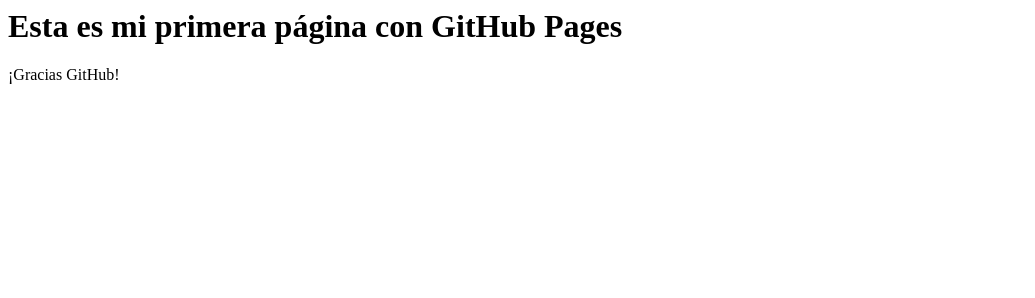
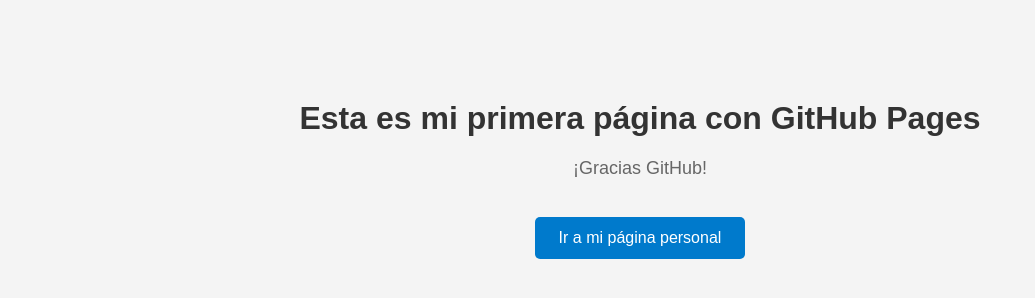
Before and after one commit to FelixTejada/Teja, a plain HTML site: page index.html in a window 1280 px wide. Shown: the whole page, without its empty margins (0-1035 px from the left). Drawn offline with Linux system fonts and the light colour scheme.

Commit message:
Update index.html

```diff
--- a/index.html
+++ b/index.html
@@ -1,4 +1,47 @@
-<html>
-<h1> Esta es mi primera página con GitHub Pages </h1>
-<p>¡Gracias GitHub!</p>
+<!DOCTYPE html>
+<html lang="es">
+  <head>
+    <meta charset="UTF-8">
+    <title>Mi página en GitHub Pages</title>
+    <style>
+      body {
+        font-family: Arial, sans-serif;
+        text-align: center;
+        margin-top: 100px;
+        background-color: #f4f4f4;
+      }
+
+      h1 {
+        color: #333;
+      }
+
+      p {
+        font-size: 18px;
+        color: #666;
+      }
+
+      button {
+        padding: 12px 24px;
+        font-size: 16px;
+        background-color: #007acc;
+        color: white;
+        border: none;
+        border-radius: 5px;
+        cursor: pointer;
+        margin-top: 20px;
+      }
+
+      button:hover {
+        background-color: #005fa3;
+      }
+    </style>
+  </head>
+  <body>
+    <h1>Esta es mi primera página con GitHub Pages</h1>
+    <p>¡Gracias GitHub!</p>
+
+    <button onclick="window.open('https://felixtejadafernandez.es/', '_blank')">
+      Ir a mi página personal
+    </button>
+  </body>
 </html>
```
